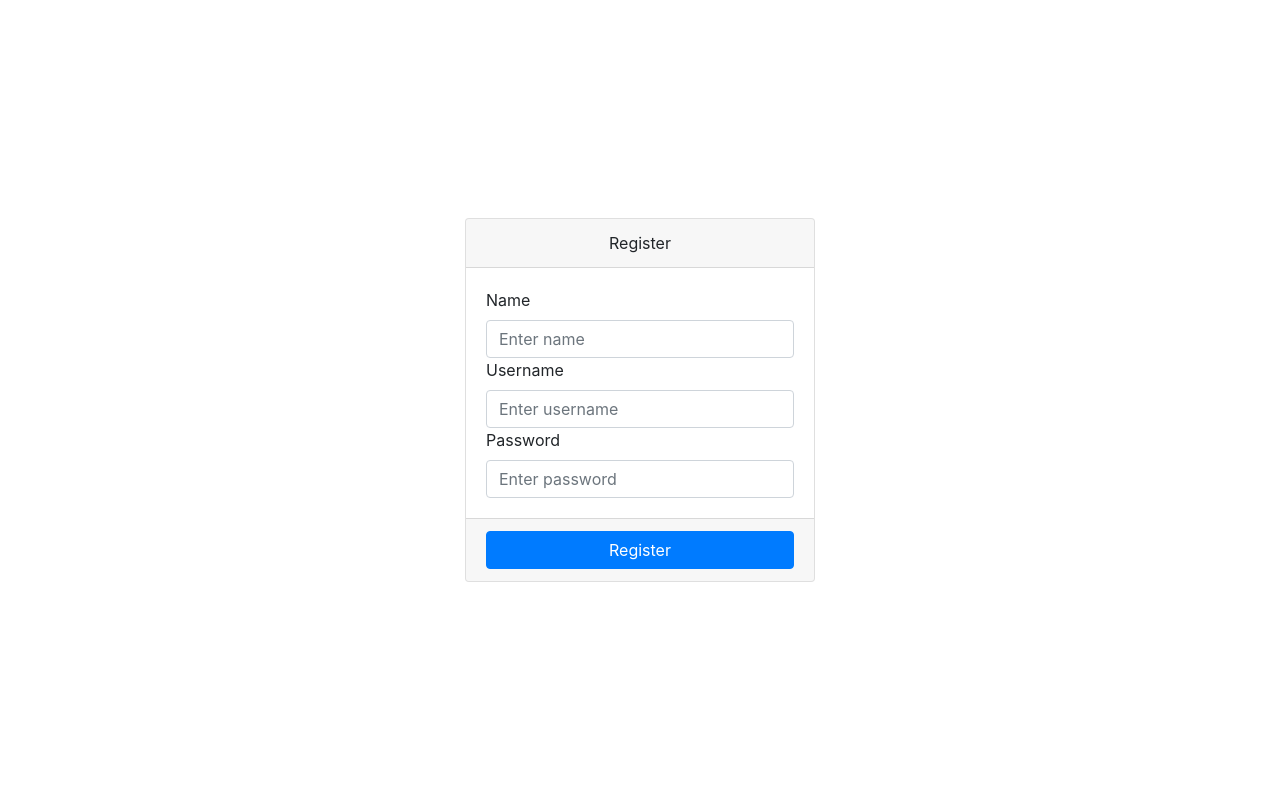
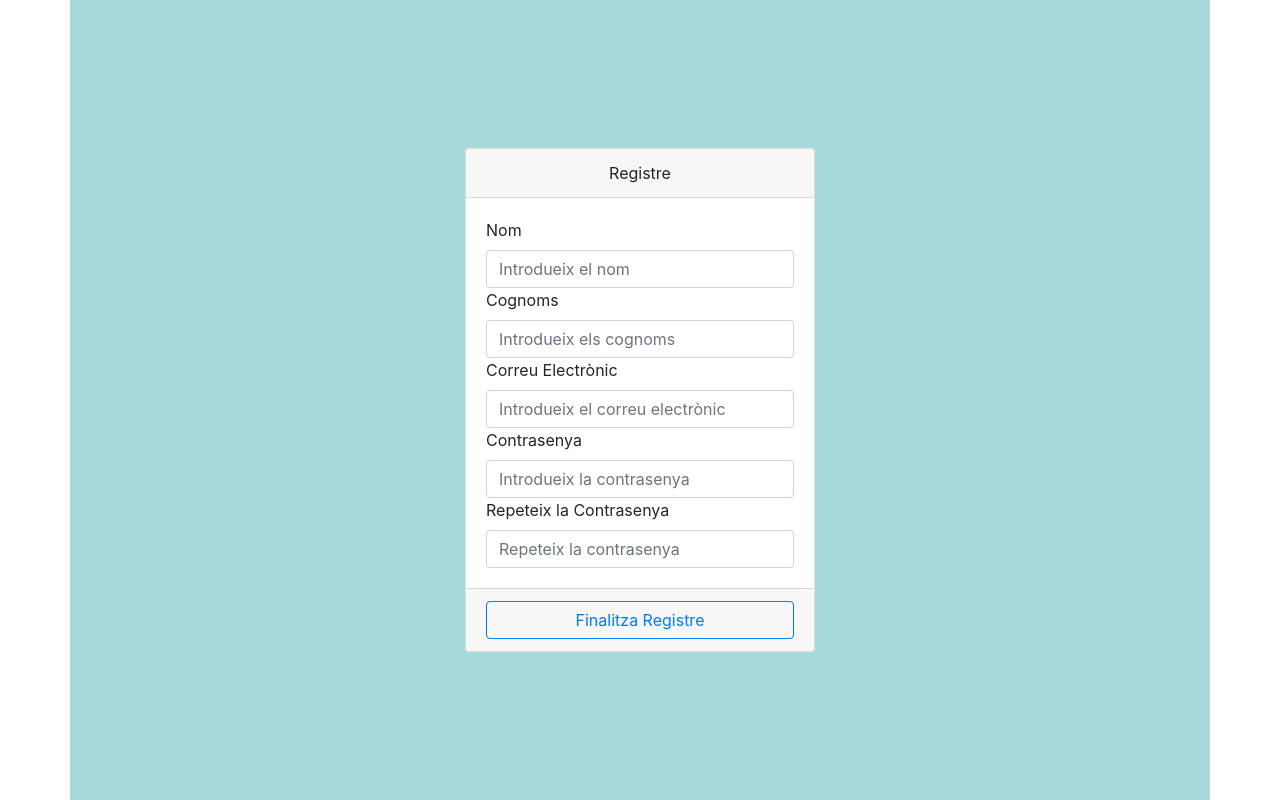
Before and after one commit to metabig/Smart-President, a React (Create React App) app in the folder frontend/: page /#/ in a window 1280 px wide. Both pictures are taken after a click on the button "Register". Built offline with nearby package versions, Linux system fonts and the light colour scheme.

Commit message:
Register page first draft

```diff
--- a/frontend/package.json
+++ b/frontend/package.json
@@ -15,7 +15,7 @@
     "universal-cookie": "^4.0.2"
   },
   "scripts": {
-    "start": "PORT=3001 react-scripts start",
+    "start": "set PORT=3001 && react-scripts start",
     "build": "react-scripts build",
     "test": "react-scripts test",
     "eject": "react-scripts eject"
--- a/frontend/src/index.scss
+++ b/frontend/src/index.scss
@@ -21,3 +21,8 @@
 .todo-done {
     text-decoration: line-through;
 }
+
+.container-register{
+  background-color: #A8DADC;
+
+}
--- a/frontend/src/pages/RegisterPage.js
+++ b/frontend/src/pages/RegisterPage.js
@@ -14,14 +14,23 @@
         super(props);
         this.state = {
             name: "",
-            username: "",
+            surnames: "",
+            email: "",
             password: "",
+            passwordR: "",
             redirect: false,
-            validated: false
+            validated: false,
+            input: {},
+            errors: {}
         }
+        this.handleChange = this.handleChange.bind(this);
+        this.handleSubmit = this.handleSubmit.bind(this);
     }
 
     handleChange(e) {
+    let input = this.state.input;
+    input[e.target.name] = e.target.value;
+
 		this.setState({
 			[e.target.name] : e.target.value
 		});
@@ -36,14 +45,98 @@
     }
 
     handleSubmit = (form) => {
-        if (form.checkValidity() === false) {
-            this.setValidated(true);
-        } else {
+        //form.preventDefault();
+
+        if(this.validate()){
+            console.log(this.state);
+
+            let input = {};
+            input["name"] = "";
+            input["surnames"] = "";
+            input["email"] = "";
+            input["password"] = "";
+            input["passwordR"] = "";
+            this.setState({input:input});
+
             this.registerUser();
+            //alert('Demo Form is submited');
+        }
+
+        //if (form.checkValidity() === false) {
+        //  this.setValidated(true);
+        //} else {
+        //  this.registerUser();
+        //}
+    }
+
+    validate(){
+      let input = this.state.input;
+      let errors = {};
+      let isValid = true;
+
+      if (!input["name"]) {
+        isValid = false;
+        errors["name"] = "Sisplau introdueix el teu nom.";
+      }
+
+      if (!input["surnames"]) {
+        isValid = false;
+        errors["surnames"] = "Sisplau introdueix els teus cognoms.";
+      }
+
+      if (!input["email"]) {
+        isValid = false;
+        errors["email"] = "Sisplau introdueix el teu correu electrònic.";
+      }
+
+      if (typeof input["email"] !== "undefined") {
+
+        var pattern = new RegExp(/^(("[\w-\s]+")|([\w-]+(?:\.[\w-]+)*)|("[\w-\s]+")([\w-]+(?:\.[\w-]+)*))(@((?:[\w-]+\.)*\w[\w-]{0,66})\.([a-z]{2,6}(?:\.[a-z]{2})?)$)|(@\[?((25[0-5]\.|2[0-4][0-9]\.|1[0-9]{2}\.|[0-9]{1,2}\.))((25[0-5]|2[0-4][0-9]|1[0-9]{2}|[0-9]{1,2})\.){2}(25[0-5]|2[0-4][0-9]|1[0-9]{2}|[0-9]{1,2})\]?$)/i);
+        //var pattern = new RegExp("^[a-zA-Z0-9.a-zA-Z0-9.!#$%&'*+-/=?^_`{|}~]+@[a-zA-Z0-9]+\.[a-zA-Z]+");
+        if (!pattern.test(input["email"])) {
+          isValid = false;
+          errors["email"] = "Sisplau introdueix un correu electrònic vàlid.";
         }
       }
 
+      if (!input["password"]) {
+        isValid = false;
+        errors["password"] = "Sisplau introdueix la contrasenya.";
+      }
+
+      if (typeof input["password"] !== "undefined") {
+
+        var correctPass = new RegExp("^(?=.*?[A-Z])(?=.*?[a-z])(?=.*?[0-9])(?=.*?[!@#\$&*~?.,_-]).{6,}$");
+        if (!correctPass.test(input["password"])) {
+          isValid = false;
+          errors["password"] = "La contrasenya ha de contenir almenys \nuna majúscula, una minúscula, un nombre i un símbol.";
+        }
+      }
+
+      if (!input["passwordR"]) {
+        isValid = false;
+        errors["passwordR"] = "Sisplau repeteix la contrasenya.";
+      }
+
+      if (typeof input["password"] !== "undefined" && typeof input["passwordR"] !== "undefined") {
+
+        if (input["password"] !== input["passwordR"]) {
+          isValid = false;
+          errors["passwordR"] = "Les contresenyes no coincideixen.";
+        }
+      }
+
+      this.setState({
+        errors: errors
+      });
+
+      return isValid;
+    }
+
     async registerUser() {
+
+      console.log(this.state);
+      /*
         try {
             const response = await Axios({
                 method: 'POST',
@@ -51,7 +144,7 @@
                 data: {
                     name: this.state.name,
                     password: this.state.password,
-                    username: this.state.username
+                    username: this.state.surnames
                 },
                 headers: {
                     'Content-Type': 'application/json'
@@ -67,53 +160,84 @@
             alert(e.message);
             return;
         }
+      */
     }
 
     setValidated = (value) => {
         this.setState({validated: value});
     }
 
+
+
     render() {
 
         return (
-                <Container>
+          <Container className="container-register">
               <Row className="full-height align-items-center justify-content-center">
                   <Col xs={12} sm={8} md={6} lg={4}>
-                            <Card>
-                                <Card.Header className="text-center">Register</Card.Header>
+                      <Card className="register-card">
+                        <Card.Header className="text-center">Registre</Card.Header>
                         <Card.Body>
                             <Form ref="registerForm" validated={this.state.validated}>
-                                        <Form.Label>Name</Form.Label>
+                              <Form.Label>Nom</Form.Label>
                               <Form.Control
                                   type="text"
                                   name="name"
-                                            placeholder="Enter name"
+                                  placeholder="Introdueix el nom"
                                   value={this.state.name}
                                   onChange={(e) => this.handleChange(e)}
                                   required
-                                            ></Form.Control>
-                                        <Form.Label>Username</Form.Label>
+                                  >
+                                </Form.Control>
+                              <div className="text-danger">{this.state.errors.name}</div>
+                              <Form.Label>Cognoms</Form.Label>
                               <Form.Control
                                   type="text"
-                                            name="username"
-                                            placeholder="Enter username"
-                                            value={this.state.username}
+                                  name="surnames"
+                                  placeholder="Introdueix els cognoms"
+                                  value={this.state.surnames}
                                   onChange={(e) => this.handleChange(e)}
                                   required
-                                            ></Form.Control>
-                                        <Form.Label>Password</Form.Label>
+                                  >
+                                </Form.Control>
+                              <div className="text-danger">{this.state.errors.surnames}</div>
+                              <Form.Label>Correu Electrònic</Form.Label>
+                              <Form.Control
+                                  type="text"
+                                  name="email"
+                                  placeholder="Introdueix el correu electrònic"
+                                  value={this.state.email}
+                                  onChange={(e) => this.handleChange(e)}
+                                  required
+                                  >
+                                </Form.Control>
+                              <div className="text-danger">{this.state.errors.email}</div>
+                              <Form.Label>Contrasenya</Form.Label>
                               <Form.Control
                                   type="password"
                                   name="password"
-                                            placeholder="Enter password"
+                                  placeholder="Introdueix la contrasenya"
                                   value={this.state.password}
                                   onChange={(e) => this.handleChange(e)}
                                   required
-                                            ></Form.Control>
+                                  >
+                              </Form.Control>
+                              <div className="text-danger">{this.state.errors.password}</div>
+                              <Form.Label>Repeteix la Contrasenya</Form.Label>
+                              <Form.Control
+                                  type="password"
+                                  name="passwordR"
+                                  placeholder="Repeteix la contrasenya"
+                                  value={this.state.passwordR}
+                                  onChange={(e) => this.handleChange(e)}
+                                  required
+                                  >
+                              </Form.Control>
+                              <div className="text-danger">{this.state.errors.passwordR}</div>
                           </Form>
                         </Card.Body>
                         <Card.Footer>
-                                    <Button block variant="primary" onClick={()=>{this.handleSubmit(this.refs.registerForm)}}>Register</Button>
+                              <Button block variant="outline-primary" onClick={()=>{this.handleSubmit(this.refs.registerForm)}}>Finalitza Registre</Button>
                           </Card.Footer>
                       </Card>
                   </Col>
```
Lines whose indentation alone changed are shown as unchanged.
